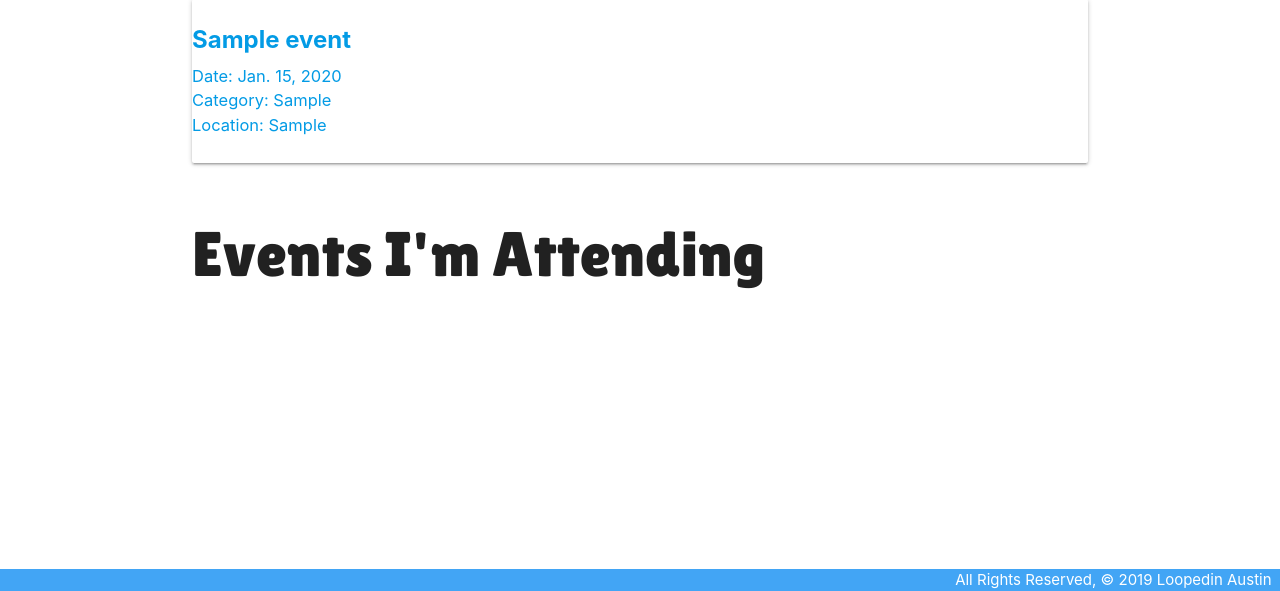
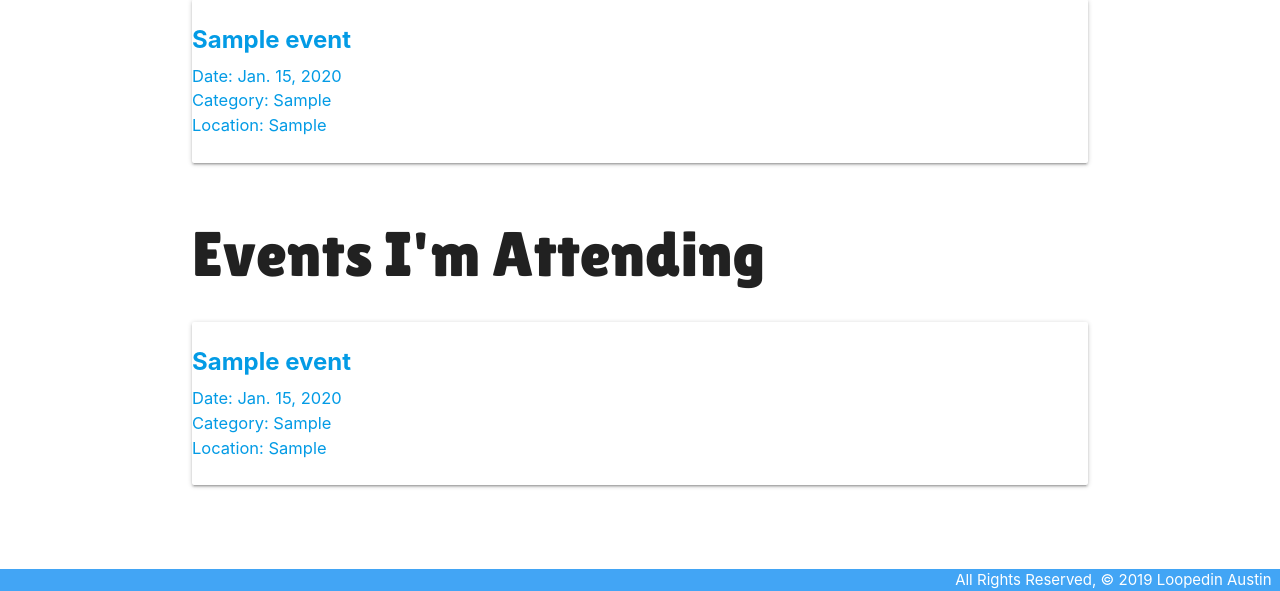
Before and after one commit to tlacerte/Loopedin-Austin, a Django app: page /user/my_events/ in a window 1280 px wide. Shown: the part 209-800 px from the top of the page. Run offline with Django 3.2, Linux system fonts and the light colour scheme; a user stored in the database is signed in; tables that the repository leaves empty hold one stand-in row (values such as "Sample post").

Commit message:
Adds list of user attended events to my events page

```diff
--- a/main_app/templates/events/detail.html
+++ b/main_app/templates/events/detail.html
@@ -11,9 +11,12 @@
     <p>Location: {{ event.location }}</p>
 
     <div class="card-action">
+        {% if event.user_id == creatorid %}
         <a href="{% url 'event_update' event.id %}">Edit</a>
         <a href="{% url 'event_delete' event.id %}">Delete</a>
+        {% else %}
         <a href="{% url 'event_attend' event.id %}">Attend Event</a>
+        {% endif %}
       </div>
   </div>
 </div>
@@ -28,5 +31,6 @@
     <br><br>
     <input type="submit" class="btn" value="Upload Photo">
 </form>
+<h1>Who is attending</h1>
 
 {% endblock %}
--- a/main_app/views.py
+++ b/main_app/views.py
@@ -16,6 +16,7 @@ BUCKET = 'loopedin'
 
 def home(request):
   return render(request, 'index.html')
+
 
 def signup(request):
   error_message = ''
@@ -36,6 +37,7 @@ class EventsList(ListView):
   model = Event
   template_name = 'events/list.html'
 
+
 @login_required
 def show_event_create(request):
   user = User.objects.get(id=request.user.id)
@@ -54,7 +56,8 @@ def event_create(request):
 
 def event_detail(request, event_id):
   event = Event.objects.get(id=event_id)
-  return render(request, 'events/detail.html', { 'event': event })
+  creatorid = request.user.id
+  return render(request, 'events/detail.html', { 'event': event, 'creatorid': creatorid })
 
 
 class UpdateEvent(LoginRequiredMixin ,UpdateView):
@@ -67,6 +70,7 @@ class DeleteEvent(LoginRequiredMixin, DeleteView):
   model = Event
   fields = ['name', 'date', 'category', 'location']
   success_url = '/events/list'
+
 
 @login_required
 def add_photo(request, event_id):
@@ -87,10 +91,11 @@ def add_photo(request, event_id):
 @login_required
 def user_events(request):
   userevents = Event.objects.filter(user=request.user.id)
-  attendevents = Attendee.objects.filter(user_id=request.user.id)
-  print(attendevents)
+  userattend =  Attendee.objects.filter(user_id=request.user.id)
+  attendevents = []
+  for event in userattend:
+    attendevents.append(Event.objects.get(id=event.event_id))
   return render(request, 'events/userlist.html', { 'userevents': userevents, 'attendevents': attendevents })
-
 
 
 @login_required
```
